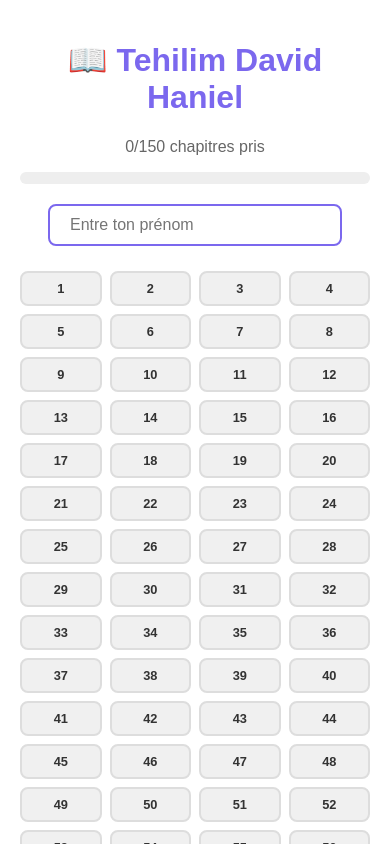
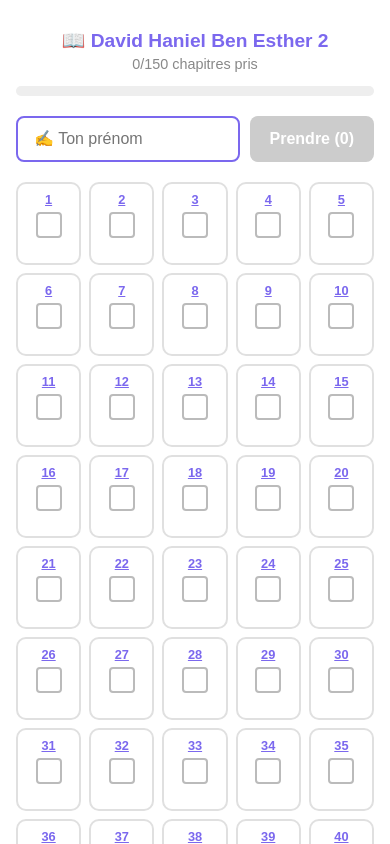
Before and after one commit to avbou-26/tehilim-app, a React (Create React App) app: page /tehilim-david-haniel in a window 390 px wide. Shown: the top 844 px of the page. Built offline with nearby package versions, Linux system fonts and the light colour scheme; no server answers; the database is empty.

Commit message:
version mobile

```diff
--- a/public/index.html
+++ b/public/index.html
@@ -1,6 +1,7 @@
 <!DOCTYPE html>
 <html lang="en">
   <head>
+    <meta name="viewport" content="width=device-width, initial-scale=1.0, maximum-scale=1.0" />
     <meta charset="utf-8" />
     <link rel="icon" href="%PUBLIC_URL%/favicon.ico" />
     <meta name="viewport" content="width=device-width, initial-scale=1" />
--- a/src/App.js
+++ b/src/App.js
@@ -4,40 +4,44 @@ import Groupe from './Groupe';
 
 function Home() {
   return (
-    <div style={{ textAlign: 'center', padding: '60px 20px', fontFamily: 'Arial' }}>
-      <h1 style={{ fontSize: '2.5rem', color: '#1a1a2e' }}>🕍 Tehilim</h1>
-      <p style={{ fontSize: '1.2rem', color: '#555' }}>Choisissez votre groupe</p>
-      <div style={{ display: 'flex', justifyContent: 'center', gap: '30px', marginTop: '40px' }}>
-        <Link to="/tehilim" style={btnStyle('#4a90d9')}>
-          📖 TEHILIM
+    <div style={{
+      textAlign: 'center', padding: '60px 20px', fontFamily: 'Arial',
+      background: 'linear-gradient(135deg, #f5f7fa, #e8ecf1)',
+      minHeight: '100vh'
+    }}>
+      <h1 style={{ fontSize: '2.5rem', color: '#1a1a2e', marginBottom: '8px' }}>🕍 Tehilim</h1>
+      <p style={{ fontSize: '1.1rem', color: '#666', marginBottom: '50px' }}>Choisissez votre groupe</p>
+      <div style={{ display: 'flex', justifyContent: 'center', gap: '30px', flexWrap: 'wrap' }}>
+        <Link to="/tehilim" style={{
+          display: 'block', padding: '24px 48px',
+          backgroundColor: '#4a90d9', color: 'white',
+          borderRadius: '14px', textDecoration: 'none',
+          fontSize: '1.1rem', fontWeight: 'bold',
+          boxShadow: '0 4px 20px rgba(74,144,217,0.4)'
+        }}>
+          📖 David Haniel Ben Esther 1
         </Link>
-        <Link to="/tehilim-david-haniel" style={btnStyle('#7b68ee')}>
-          📖 Tehilim David Haniel
+        <Link to="/tehilim-david-haniel" style={{
+          display: 'block', padding: '24px 48px',
+          backgroundColor: '#7b68ee', color: 'white',
+          borderRadius: '14px', textDecoration: 'none',
+          fontSize: '1.1rem', fontWeight: 'bold',
+          boxShadow: '0 4px 20px rgba(123,104,238,0.4)'
+        }}>
+          📖 David Haniel Ben Esther 2
         </Link>
       </div>
     </div>
   );
 }
 
-const btnStyle = (color) => ({
-  display: 'block',
-  padding: '20px 40px',
-  backgroundColor: color,
-  color: 'white',
-  borderRadius: '12px',
-  textDecoration: 'none',
-  fontSize: '1.1rem',
-  fontWeight: 'bold',
-  boxShadow: '0 4px 15px rgba(0,0,0,0.2)'
-});
-
 function App() {
   return (
     <Router>
       <Routes>
         <Route path="/" element={<Home />} />
-        <Route path="/tehilim" element={<Groupe groupeId="tehilim" nom="TEHILIM" couleur="#4a90d9" />} />
-        <Route path="/tehilim-david-haniel" element={<Groupe groupeId="tehilim-david-haniel" nom="Tehilim David Haniel" couleur="#7b68ee" />} />
+        <Route path="/tehilim" element={<Groupe groupeId="tehilim" nom="David Haniel Ben Esther 1" couleur="#4a90d9" />} />
+        <Route path="/tehilim-david-haniel" element={<Groupe groupeId="tehilim-david-haniel" nom="David Haniel Ben Esther 2" couleur="#7b68ee" />} />
       </Routes>
     </Router>
   );
--- a/src/Groupe.js
+++ b/src/Groupe.js
@@ -3,13 +3,13 @@ import { db } from './firebase';
 import { doc, getDoc, setDoc, onSnapshot } from 'firebase/firestore';
 import { getTehilim } from './tehilimTextes';
 
-
 function getTodayKey() {
   const d = new Date();
   return `${d.getFullYear()}-${d.getMonth()+1}-${d.getDate()}`;
 }
+
 function PopupTehilim({ num, couleur, onClose }) {
-  const [texte, setTexte] = useState({ he: '', fr: '' });
+  const [texte, setTexte] = useState({ he: '' });
   const [loading, setLoading] = useState(true);
 
   useEffect(() => {
@@ -21,199 +21,207 @@ function PopupTehilim({ num, couleur, onClose }) {
 
   return (
     <div style={{
-      position: 'fixed',
-      top: 0,
-      left: 0,
-      right: 0,
-      bottom: 0,
+      position: 'fixed', top: 0, left: 0, right: 0, bottom: 0,
       background: 'rgba(0,0,0,0.75)',
-      display: 'flex',
-      alignItems: 'center',
-      justifyContent: 'center',
-      zIndex: 1000
+      display: 'flex', alignItems: 'center', justifyContent: 'center',
+      zIndex: 1000, padding: '10px'
     }}>
       <div style={{
-        background: 'white',
-        borderRadius: '16px',
-        padding: '30px',
-        maxWidth: '650px',
-        width: '92%',
-        maxHeight: '85vh',
-        overflowY: 'auto'
+        background: 'white', borderRadius: '16px',
+        padding: '20px', maxWidth: '650px', width: '100%',
+        maxHeight: '90vh', overflowY: 'auto'
       }}>
-
-        <h2 style={{ color: couleur, textAlign: 'center' }}>
+        <h2 style={{ color: couleur, textAlign: 'center', fontFamily: 'Arial', fontSize: '1.2rem' }}>
           פרק {num} — Chapitre {num}
         </h2>
-
         {loading ? (
           <p style={{ textAlign: 'center' }}>Chargement...</p>
         ) : (
-          <>
-
-            {/* Hébreu */}
-            <div
-              style={{
-                direction: 'rtl',
-                textAlign: 'right',
-                fontSize: '22px',
-                lineHeight: '2',
-                marginBottom: '25px'
-              }}
-              dangerouslySetInnerHTML={{ __html: texte.he }}
-            />
-
-            {/* Traduction */}
-            <div
-              style={{
-                lineHeight: '1.8',
-                fontSize: '16px'
-              }}
-              dangerouslySetInnerHTML={{ __html: texte.fr }}
-            />
-
-          </>
+          <div style={{
+            direction: 'rtl', textAlign: 'right',
+            fontSize: '1.2rem', lineHeight: '2.2',
+            color: '#1a1a2e', padding: '15px',
+            background: '#f8f8ff', borderRadius: '10px',
+            fontFamily: 'Times New Roman, serif'
+          }}>
+            {texte.he}
+          </div>
         )}
-
-        <button
-          onClick={onClose}
-          style={{
-            marginTop: '20px',
-            padding: '10px 25px',
-            background: couleur,
-            color: 'white',
-            border: 'none',
-            borderRadius: '8px',
-            cursor: 'pointer'
-          }}
-        >
-          Fermer
+        <button onClick={onClose} style={{
+          marginTop: '16px', padding: '12px 40px',
+          background: couleur, color: 'white',
+          border: 'none', borderRadius: '8px',
+          fontSize: '1rem', cursor: 'pointer',
+          display: 'block', margin: '16px auto 0',
+          width: '100%'
+        }}>
+          ✕ Fermer
         </button>
-
       </div>
     </div>
   );
 }
+
 export default function Groupe({ groupeId, nom, couleur }) {
   const [chapitres, setChapitres] = useState({});
   const [prenom, setPrenom] = useState('');
   const [selected, setSelected] = useState(null);
   const [loading, setLoading] = useState(true);
+  const [cochés, setCochés] = useState({});
+  const [validé, setValidé] = useState(false);
 
   const docId = `${groupeId}_${getTodayKey()}`;
 
   useEffect(() => {
     const ref = doc(db, 'lectures', docId);
     const unsub = onSnapshot(ref, (snap) => {
-      if (snap.exists()) {
-        setChapitres(snap.data().chapitres || {});
-      } else {
-        setChapitres({});
-      }
+      if (snap.exists()) setChapitres(snap.data().chapitres || {});
+      else setChapitres({});
       setLoading(false);
     });
     return () => unsub();
   }, [docId]);
 
-  async function prendreChapitre(num) {
-    if (!prenom.trim()) {
-      alert('Entre ton prénom d\'abord !');
-      return;
+  function toggleCoché(num) {
+    if (validé) return;
+    if (chapitres[num]) return;
+    setCochés(prev => ({ ...prev, [num]: !prev[num] }));
   }
-    if (chapitres[num]) return;
+
+  async function valider() {
+    if (!prenom.trim()) { alert('Entre ton prénom d\'abord !'); return; }
+    const choix = Object.keys(cochés).filter(k => cochés[k]);
+    if (choix.length === 0) { alert('Coche au moins un chapitre !'); return; }
 
     const ref = doc(db, 'lectures', docId);
     const snap = await getDoc(ref);
     const data = snap.exists() ? snap.data().chapitres : {};
-    if (data[num]) return;
-
-    data[num] = prenom.trim();
-    await setDoc(ref, { chapitres: data }, { merge: true });
+    choix.forEach(num => { if (!data[num]) data[num] = prenom.trim(); });
+    await setDoc(ref, { chapitres: data }, { merge: false });
+    setValidé(true);
+    setCochés({});
   }
 
   const pris = Object.keys(chapitres).length;
+  const nbCochés = Object.values(cochés).filter(Boolean).length;
 
   return (
-    <div style={{ maxWidth: '800px', margin: '0 auto', padding: '20px', fontFamily: 'Arial' }}>
-      <h1 style={{ color: couleur, textAlign: 'center' }}>📖 {nom}</h1>
-      <p style={{ textAlign: 'center', color: '#666' }}>
+    <div style={{ maxWidth: '800px', margin: '0 auto', padding: '16px', fontFamily: 'Arial', boxSizing: 'border-box' }}>
+
+      {/* Header */}
+      <h1 style={{ color: couleur, textAlign: 'center', marginBottom: '4px', fontSize: 'clamp(1.2rem, 4vw, 1.8rem)' }}>
+        📖 {nom}
+      </h1>
+      <p style={{ textAlign: 'center', color: '#888', marginTop: 0, fontSize: '0.9rem' }}>
         {pris}/150 chapitres pris
       </p>
 
       {/* Barre de progression */}
-      <div style={{ background: '#eee', borderRadius: '10px', height: '12px', margin: '10px 0 20px' }}>
+      <div style={{ background: '#eee', borderRadius: '10px', height: '10px', margin: '8px 0 20px' }}>
         <div style={{
-          width: `${(pris/150)*100}%`,
-          background: couleur,
-          height: '12px',
-          borderRadius: '10px',
-          transition: 'width 0.3s'
+          width: `${(pris / 150) * 100}%`,
+          background: couleur, height: '10px',
+          borderRadius: '10px', transition: 'width 0.3s'
         }} />
       </div>
 
-      {/* Prénom */}
-      <div style={{ textAlign: 'center', marginBottom: '25px' }}>
+      {/* Prénom + bouton */}
+      <div style={{ display: 'flex', justifyContent: 'center', gap: '10px', marginBottom: '20px', flexWrap: 'wrap' }}>
         <input
           type="text"
-          placeholder="Entre ton prénom"
+          placeholder="✍️ Ton prénom"
           value={prenom}
-          onChange={e => setPrenom(e.target.value)}
+          onChange={e => { setPrenom(e.target.value); setValidé(false); }}
           style={{
-            padding: '10px 20px',
-            borderRadius: '8px',
-            border: `2px solid ${couleur}`,
-            fontSize: '1rem',
-            width: '250px'
+            padding: '12px 16px', borderRadius: '8px',
+            border: `2px solid ${couleur}`, fontSize: '1rem',
+            flex: '1', minWidth: '160px', maxWidth: '250px'
           }}
         />
+        <button
+          onClick={valider}
+          disabled={nbCochés === 0 || validé}
+          style={{
+            padding: '12px 20px', borderRadius: '8px',
+            background: nbCochés > 0 && !validé ? couleur : '#ccc',
+            color: 'white', border: 'none',
+            fontSize: '1rem', cursor: nbCochés > 0 && !validé ? 'pointer' : 'not-allowed',
+            fontWeight: 'bold', whiteSpace: 'nowrap'
+          }}
+        >
+          {validé ? '✅ Validé !' : `Prendre (${nbCochés})`}
+        </button>
       </div>
 
-      {/* Grille des chapitres */}
+      {/* Grille responsive */}
       {loading ? (
         <p style={{ textAlign: 'center' }}>Chargement...</p>
       ) : (
         <div style={{
           display: 'grid',
-          gridTemplateColumns: 'repeat(auto-fill, minmax(70px, 1fr))',
+          gridTemplateColumns: 'repeat(5, 1fr)',
           gap: '8px'
         }}>
           {Array.from({ length: 150 }, (_, i) => i + 1).map(num => {
-            const prit = chapitres[num];
+            const pritPar = chapitres[num];
+            const coché = cochés[num];
+
             return (
+              <div key={num} style={{
+                borderRadius: '10px',
+                border: `2px solid ${pritPar ? couleur : coché ? couleur : '#e0e0e0'}`,
+                background: pritPar ? `${couleur}22` : coché ? `${couleur}11` : 'white',
+                padding: '8px 4px',
+                textAlign: 'center',
+                transition: 'all 0.2s'
+              }}>
+                {/* Numéro cliquable */}
                 <div
-                key={num}
-                onClick={() => {
-                  if (!prit) prendreChapitre(num);
-                  else setSelected(num);
+                  onClick={() => setSelected(num)}
+                  style={{
+                    fontWeight: 'bold', color: couleur,
+                    cursor: 'pointer', fontSize: 'clamp(0.8rem, 2.5vw, 1rem)',
+                    textDecoration: 'underline', marginBottom: '5px'
                   }}
+                >
+                  {num}
+                </div>
+
+                {/* Case à cocher */}
+                <div
+                  onClick={() => toggleCoché(num)}
                   style={{
-                  padding: '8px 4px',
-                  borderRadius: '8px',
-                  textAlign: 'center',
-                  cursor: prit ? 'default' : 'pointer',
-                  background: prit ? couleur : '#f0f0f0',
-                  color: prit ? 'white' : '#333',
-                  fontSize: '0.8rem',
-                  fontWeight: 'bold',
-                  border: `2px solid ${prit ? couleur : '#ddd'}`,
+                    width: '22px', height: '22px',
+                    borderRadius: '4px', margin: '0 auto 5px',
+                    border: `2px solid ${pritPar ? couleur : coché ? couleur : '#bbb'}`,
+                    background: pritPar ? couleur : coché ? couleur : 'white',
+                    display: 'flex', alignItems: 'center', justifyContent: 'center',
+                    cursor: pritPar ? 'not-allowed' : 'pointer',
                     transition: 'all 0.2s'
                   }}
                 >
-                <div>{num}</div>
-                {prit && <div style={{ fontSize: '0.65rem', marginTop: '2px' }}>{prit}</div>}
+                  {(pritPar || coché) && (
+                    <span style={{ color: 'white', fontSize: '13px', fontWeight: 'bold' }}>✓</span>
+                  )}
+                </div>
+
+                {/* Prénom */}
+                <div style={{
+                  fontSize: 'clamp(0.55rem, 1.8vw, 0.7rem)',
+                  color: pritPar ? couleur : '#bbb',
+                  minHeight: '12px',
+                  wordBreak: 'break-word'
+                }}>
+                  {pritPar || ''}
+                </div>
               </div>
             );
           })}
         </div>
       )}
 
-      {/* Popup lecture */}
       {selected && (
-  <PopupTehilim
-    num={selected}
-    couleur={couleur}
-    onClose={() => setSelected(null)}
-  />
+        <PopupTehilim num={selected} couleur={couleur} onClose={() => setSelected(null)} />
       )}
     </div>
   );
```
Also changed, not shown: src/tehilimTextes.js (+11 -1 lines). Lines whose indentation alone changed are shown as unchanged.
